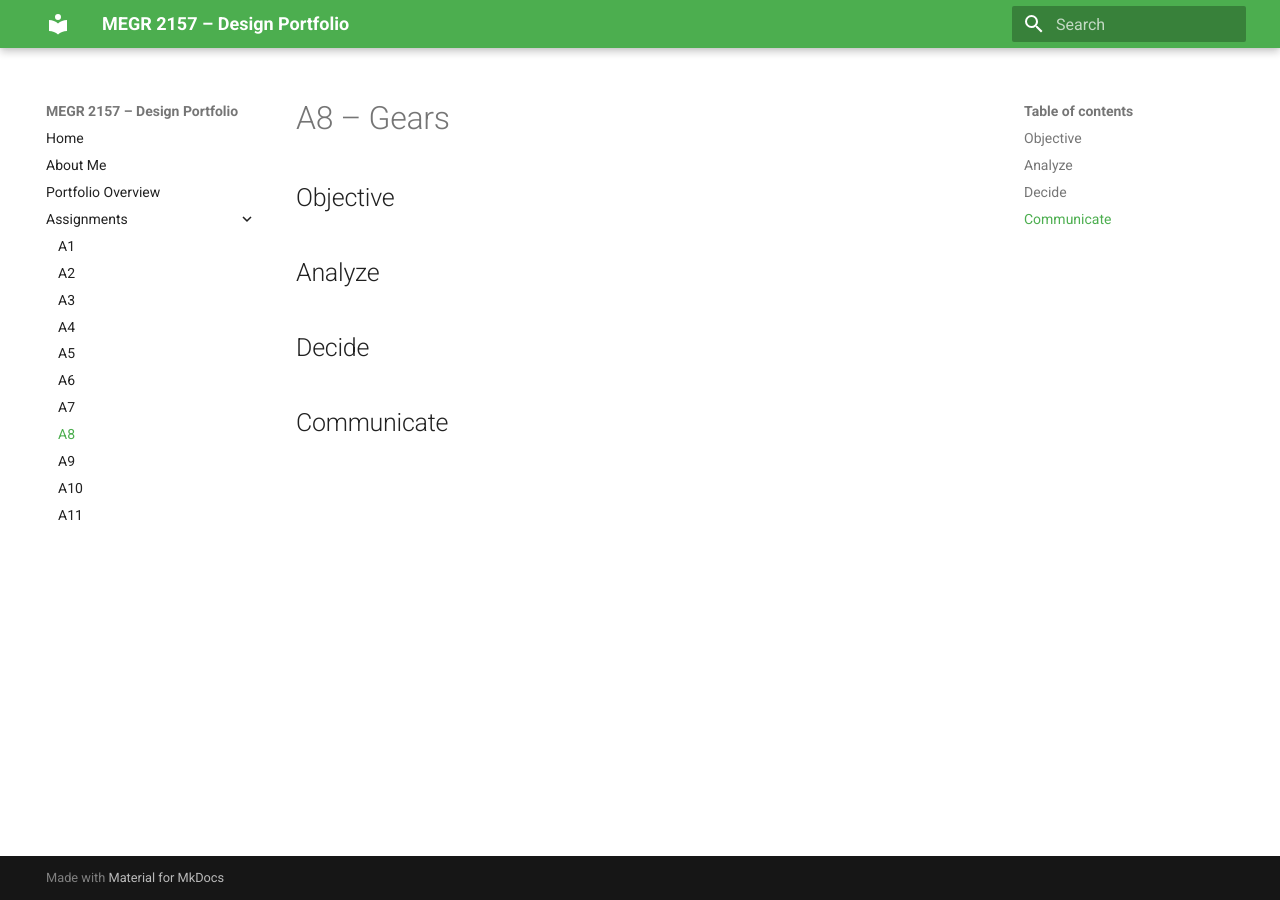
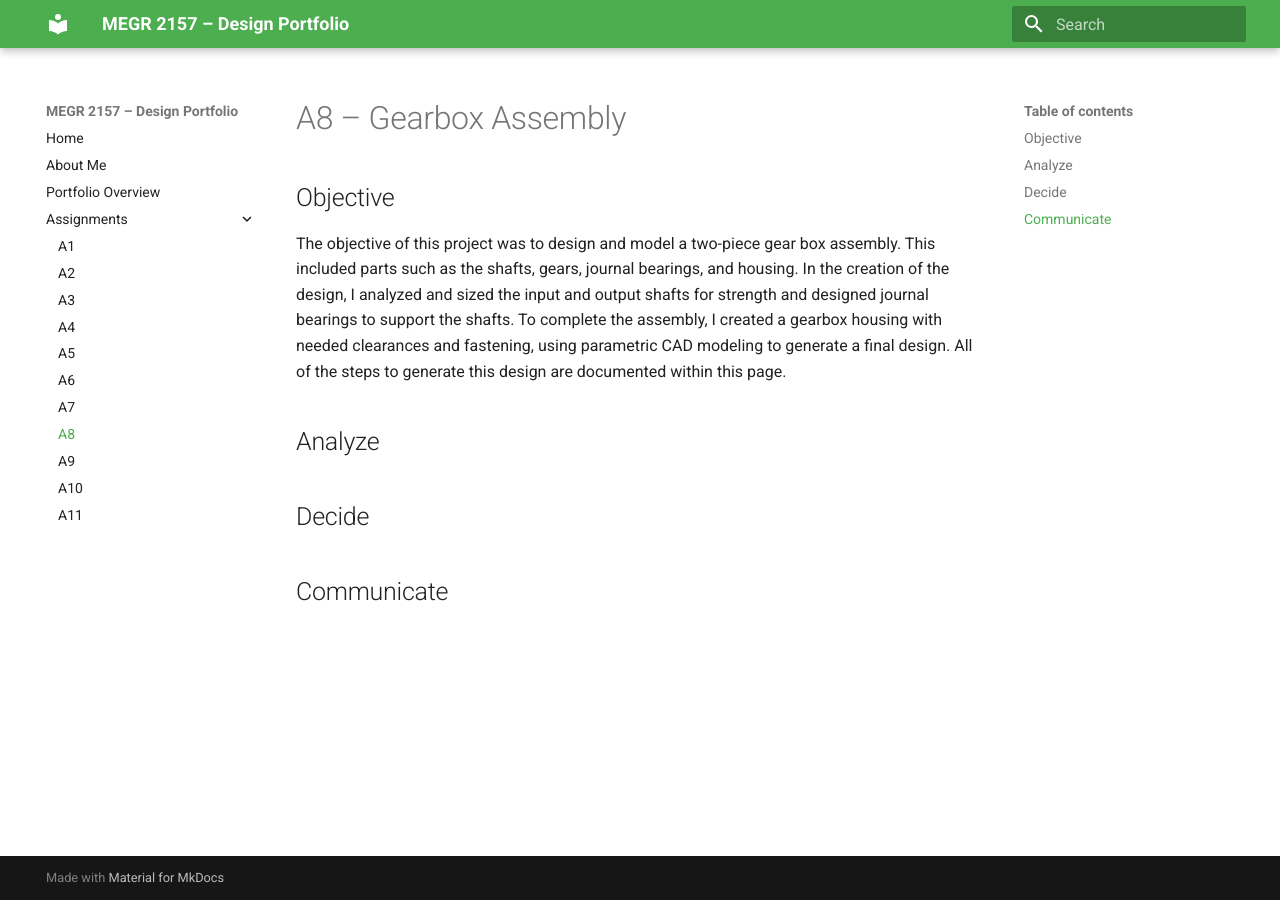
Before and after one commit to bsalvi7/megr2156-portfolio, an MkDocs documentation site: the page built from docs/assignments/A08/index.md, in a window 1280 px wide. Built offline with MkDocs 1.6.1 and Material for MkDocs 9.7.7, drawn with Linux system fonts in a browser that asks for light colours.

Commit message:
Revise title and enhance project objective details
Updated project title and added detailed objective description.

```diff
--- a/docs/assignments/A08/index.md
+++ b/docs/assignments/A08/index.md
@@ -1,7 +1,8 @@
-# A8 – Gears
+# A8 – Gearbox Assembly
 
 ## Objective
 
+The objective of this project was to design and model a two-piece gear box assembly. This included parts such as the shafts, gears, journal bearings, and housing. In the creation of the design, I analyzed and sized the input and output shafts for strength and designed journal bearings to support the shafts. To complete the assembly, I created a gearbox housing with needed clearances and fastening, using parametric CAD modeling to generate a final design. All of the steps to generate this design are documented within this page.
 
 ## Analyze
 
```
